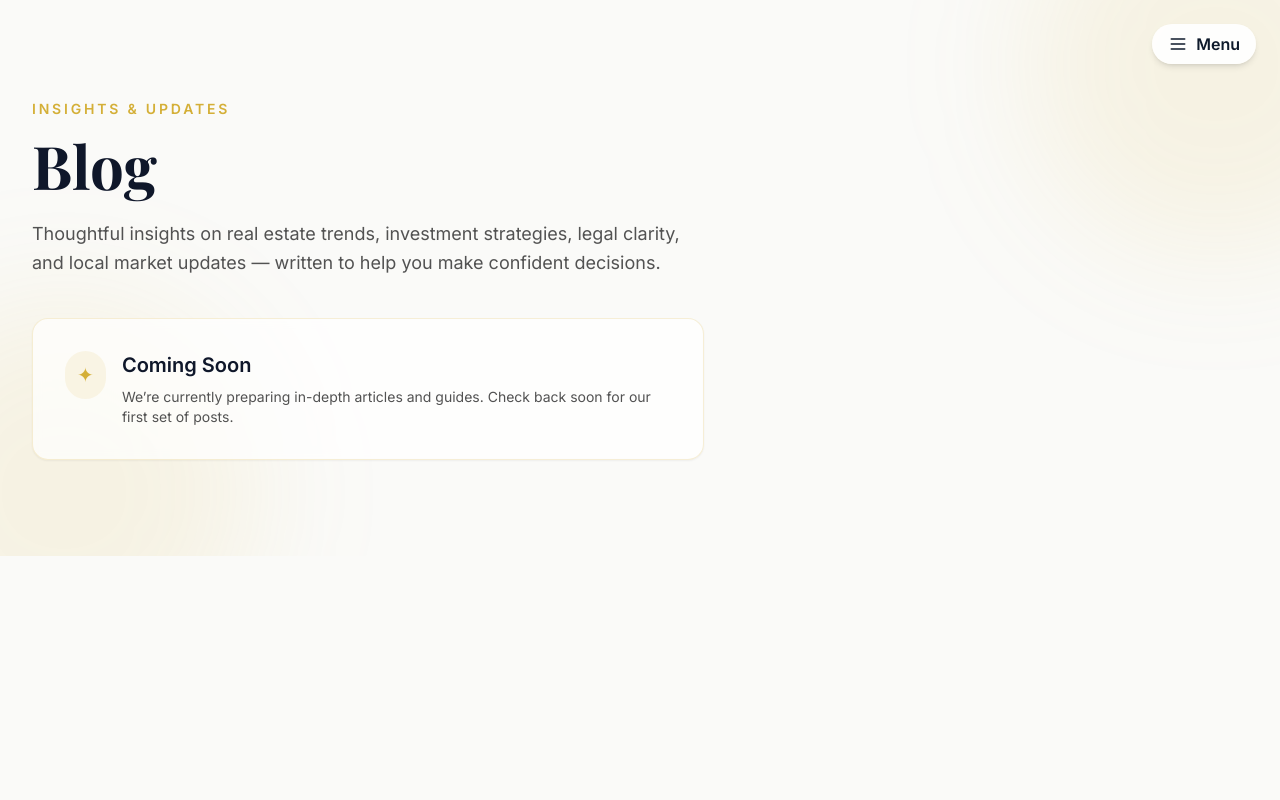
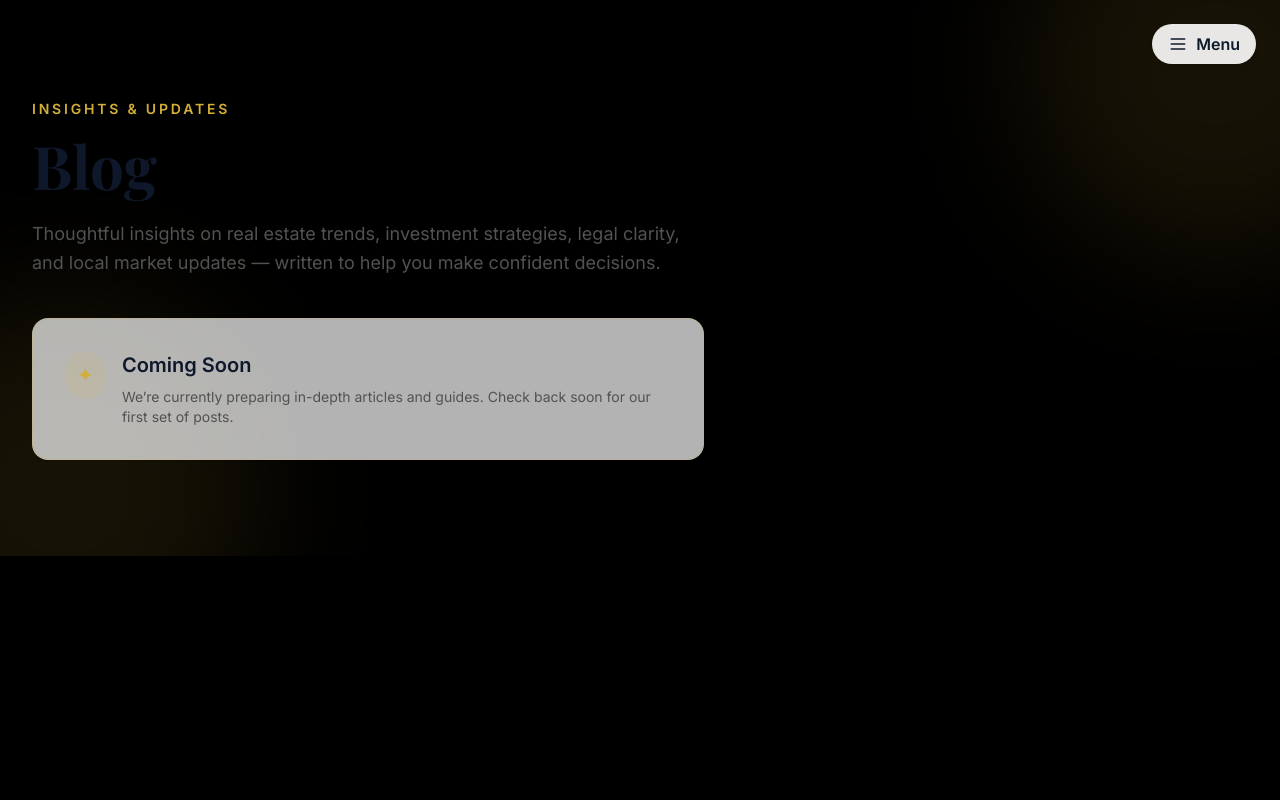
Before and after one commit to namitzz/cloud-7-realty, a Next.js app: page /blog in a window 1280 px wide. Shown: the top 800 px of the page. Built offline with nearby package versions, Linux system fonts and the light colour scheme.

Commit message:
Update globals.css

```diff
--- a/app/globals.css
+++ b/app/globals.css
@@ -5,42 +5,80 @@
 /* --- Google Fonts --- */
 @import url("https://fonts.googleapis.com/css2?family=Playfair+Display:wght@600;700;800&family=Inter:wght@400;600&display=swap");
 
+/* ===== Base Styles ===== */
 @layer base {
   :root {
     --font-inter: 'Inter', -apple-system, BlinkMacSystemFont, 'Segoe UI', sans-serif;
     --font-playfair: 'Playfair Display', Georgia, serif;
   }
 
-  html { scroll-behavior: smooth; }
+  html {
+    scroll-behavior: smooth;
+    background-color: black; /* ✅ prevents mobile white bleed */
+  }
 
   body {
     @apply bg-background text-foreground;
+    background-color: black; /* ✅ prevents mobile white bleed */
     font-family: var(--font-inter);
+    margin: 0;
+    padding: 0;
   }
 }
 
-/* ===== Components you already had (kept) ===== */
+/* ===== Components ===== */
 @layer components {
   .btn {
     @apply px-6 py-3 rounded-xl font-semibold transition-all duration-300 inline-flex items-center justify-center;
   }
+
   .btn-primary {
     @apply bg-gradient-to-r from-luxury-gold to-luxury-darkGold text-white hover:shadow-luxury hover:scale-105 shadow-md;
   }
+
   .btn-ghost {
     @apply bg-transparent border-2 border-luxury-gold text-luxury-gold hover:bg-luxury-gold hover:text-white;
   }
-  .container-custom { @apply max-w-[1280px] mx-auto px-4 sm:px-6 lg:px-8; }
-  .font-serif { font-family: var(--font-playfair); }
-  .font-sans  { font-family: var(--font-inter); }
 
-  /* ===== New helpers for the Ziar vibe ===== */
-  .hero-section { @apply relative h-[92vh] w-full overflow-hidden; }
-  .hero-bg      { @apply absolute inset-0 h-full w-full object-cover; }
-  .hero-overlay { @apply absolute inset-0 bg-brandNavy/70; }
-  .glass-badge  { @apply inline-flex items-center gap-2 rounded-full border border-white/20 bg-white/10 px-5 py-2 text-sm text-white/90 backdrop-blur; }
-  .pill-input   { @apply w-full rounded-full bg-white/95 px-6 py-5 pr-16 text-[17px] shadow-[0_10px_30px_rgba(0,0,0,0.25)] focus:outline-none focus:ring-4 focus:ring-luxury-gold/30; }
-  .wa-bubble    { @apply fixed bottom-6 right-6 z-50 grid h-14 w-14 place-items-center rounded-full bg-[#25D366] shadow-lg; }
+  .container-custom {
+    @apply max-w-[1280px] mx-auto px-4 sm:px-6 lg:px-8;
+  }
+
+  .font-serif {
+    font-family: var(--font-playfair);
+  }
+
+  .font-sans {
+    font-family: var(--font-inter);
+  }
+
+  /* ===== Hero helpers ===== */
+  .hero-section {
+    @apply relative h-[92vh] w-full overflow-hidden;
+  }
+
+  .hero-bg {
+    @apply absolute inset-0 h-full w-full object-cover;
+  }
+
+  .hero-overlay {
+    @apply absolute inset-0 bg-brandNavy/70;
+  }
+
+  .glass-badge {
+    @apply inline-flex items-center gap-2 rounded-full border border-white/20 bg-white/10 px-5 py-2 text-sm text-white/90 backdrop-blur;
+  }
+
+  .pill-input {
+    @apply w-full rounded-full bg-white/95 px-6 py-5 pr-16 text-[17px]
+           shadow-[0_10px_30px_rgba(0,0,0,0.25)]
+           focus:outline-none focus:ring-4 focus:ring-luxury-gold/30;
+  }
+
+  .wa-bubble {
+    @apply fixed bottom-6 right-6 z-50 grid h-14 w-14 place-items-center
+           rounded-full bg-[#25D366] shadow-lg;
+  }
 }
 
 /* ===== Animations ===== */
@@ -72,7 +110,7 @@
   animation: fade-in 0.2s ease-out;
 }
 
-/* Respect user's reduced motion preference */
+/* ===== Respect reduced motion ===== */
 @media (prefers-reduced-motion: reduce) {
   .animate-slide-up,
   .animate-fade-in {
```
